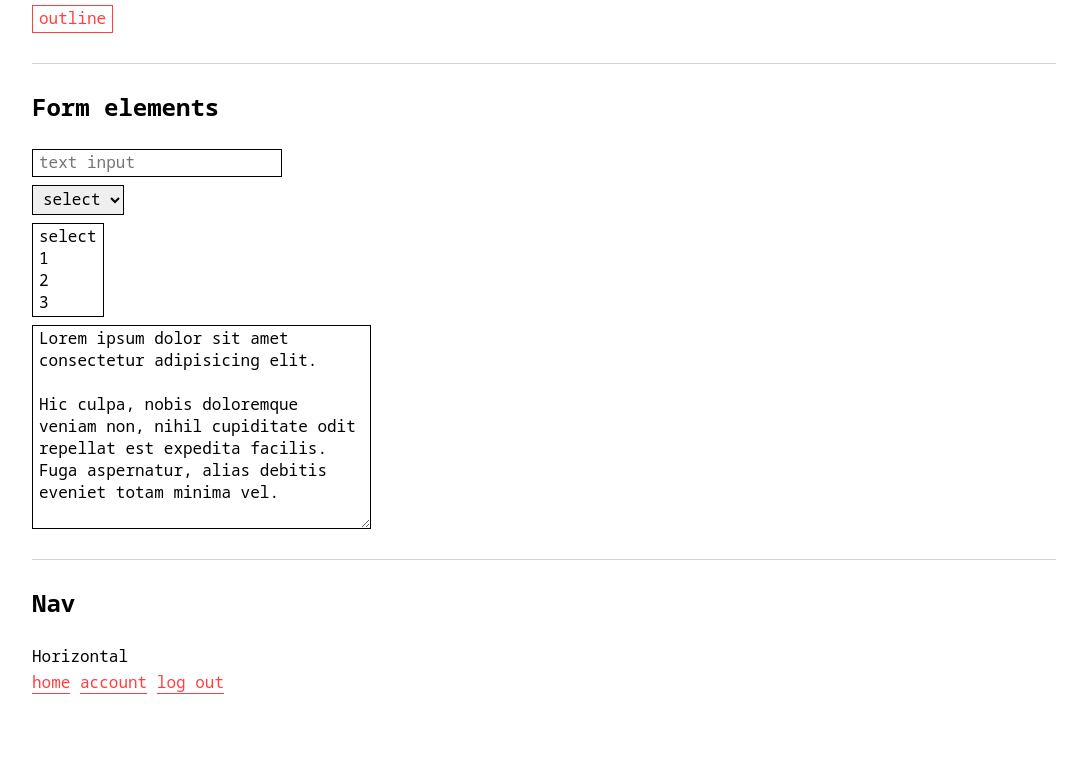
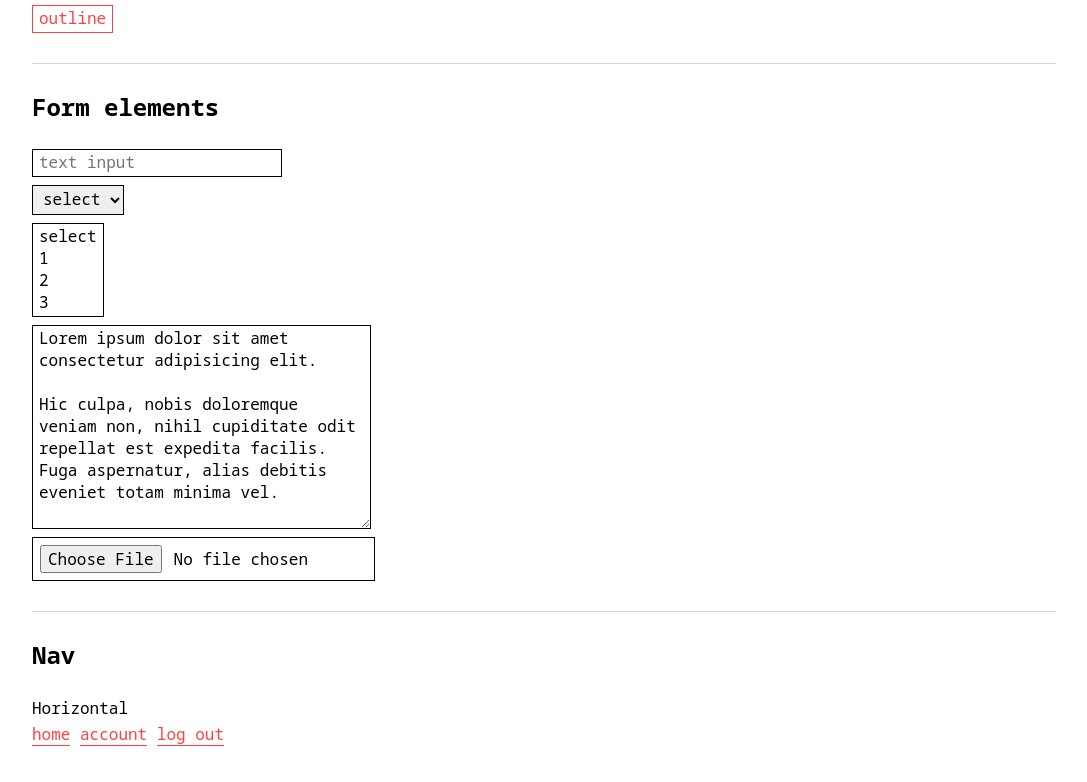
Before and after one commit to clsls/framework, a plain HTML site: page index.html in a window 1280 px wide. Shown: the part 1610-2392 px from the top of the page, without its empty margins (96-1183 px from the left). Drawn offline with Linux system fonts and the light colour scheme.

Commit message:
File input support and small fixes

```diff
--- a/index.html
+++ b/index.html
@@ -105,13 +105,11 @@
 
         <div>
             <h4><b>ordered</b></h4>
-            <u>
                 <ol>
                     <li>James</li>
                     <li>Sarah</li>
                     <li>Mike</li>
                 </ol>
-            </u>
         </div>
 
         <!-- /Lists -->
@@ -229,6 +227,10 @@ Hic culpa, nobis doloremque veniam non, nihil cupiditate odit repellat est exped
             >
         </div>
 
+        <div>
+            <input type="file" />
+        </div>
+
         <!-- /Form elements -->
 
         <br />
--- a/src/index.css
+++ b/src/index.css
@@ -191,6 +191,14 @@ input[type="submit"] {
     color: var(--clsls-color-button) !important;
 }
 
+input[type="file"]::-webkit-file-upload-button {
+    font-family: var(--clsls-font-main);
+    margin-right: 12px;
+}
+input[type="file"] {
+    padding: 7px;
+}
+
 button:hover {
     opacity: 0.8;
 }
@@ -243,6 +251,10 @@ ol li {
     margin-left: 29px; /* fix offset */
 }
 
+u ul {
+    list-style: none;
+}
+
 u ul li {
     margin-left: 0px;
 }
```
Also changed, not shown: 1 other file.
